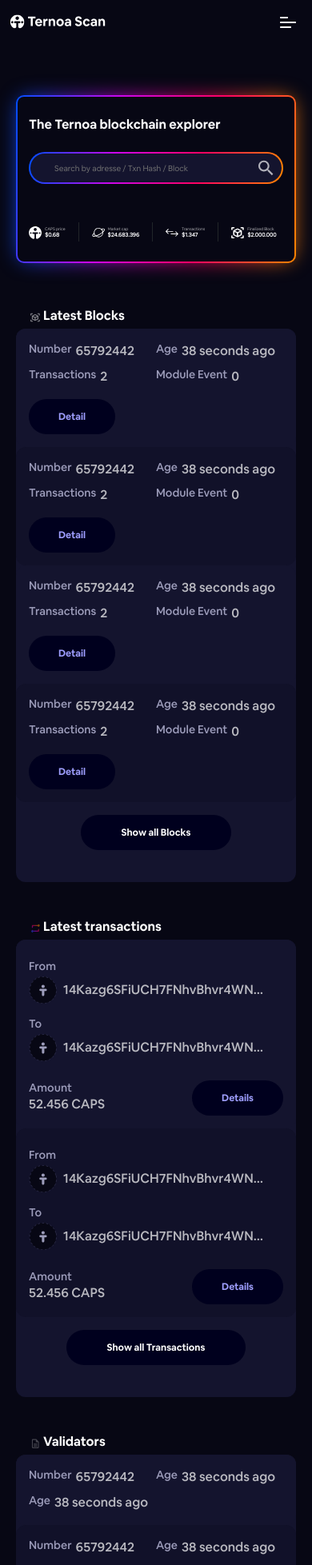
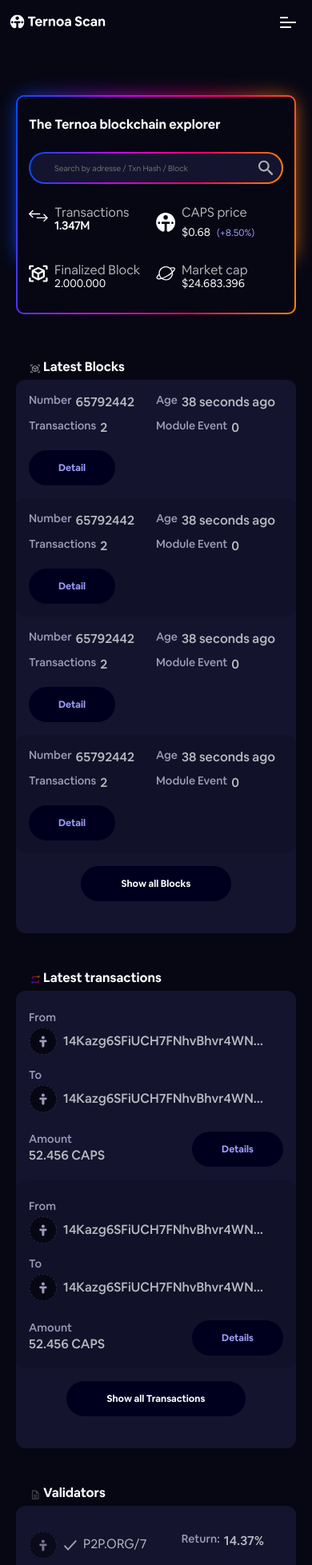
Before and after one commit to capsule-corp-ternoa/explorer, a Next.js app: page / in a window 390 px wide. Shown: the part 40-1997 px from the top of the page at 80% size. Built offline with nearby package versions, Linux system fonts and the light colour scheme.

Commit message:
Correspondent dashboard for mobile version.

```diff
--- a/pages/home-scan/HomeScan.module.scss
+++ b/pages/home-scan/HomeScan.module.scss
@@ -78,8 +78,8 @@
     width: 40px;
     height: 40px;
     @media (max-width: 1024px) {
-        width: 16px;
-        height: 16px;
+        width: 24px;
+        height: 24px;
     }
 }
 .blockButton {
@@ -234,14 +234,14 @@
         height: 25px;
     }
 
-    .logoTitle {
-        font-size: 5px!important;
-        line-height: 7px;
+    .logoSummary {
+        font-size: 14px!important;
+        line-height: 8px;
     }
 
-    .logoPrice {
-        font-size: 7px!important;
-        line-height: 8px;
+    .logoPercent {
+        font-size: 12px!important;
+        color: $white-blue;
     }
 
     .searchBarInfo {
--- a/pages/home-scan/HomeScan.tsx
+++ b/pages/home-scan/HomeScan.tsx
@@ -22,7 +22,7 @@
 const HomeScan: React.FC<HomeScanProps> = () => {
 
     const [isLaptop, setIsLaptop] = useState(false);
-    const mediaQuery = useMediaQuery({ query: '(min-device-width: 1024px)' });
+    const mediaQuery = useMediaQuery({ query: '(min-width: 1024px)' });
     const router = useRouter();
 
     const [totalTrans, setTotalTrans] = useState(true);
@@ -136,52 +136,101 @@
                                 </div>
                             </div>
                         </div>
+                        {isLaptop &&
                         <div className="d-flex mt-5">
                             <div className={`${style.searchBarInfo} pe-5 border-end border-dark`}>
                                 <div className="d-flex flex-items-center">
-                                    <div className={`${isLaptop ? 'pt-2' : ''}`}>
+                                    <div className='pt-2'>
                                         <CAPSLogo className={style.Logo}></CAPSLogo>
                                     </div>
-                                    <div className={"d-flex flex-column " + (isLaptop ? 'ms-3': 'ms-1')}>
-                                        <div className={`${style.logoTitle} fs-6 text-opacity text-ellipsis`}>CAPS price</div>
-                                        <div className={`${style.logoPrice} fs-5 fw-bold`}>$0.68</div>
+                                    <div className={"d-flex flex-column ms-3"}>
+                                        <div className="fs-6 text-opacity text-ellipsis">CAPS price</div>
+                                        <div className="fs-5 fw-bold">$0.68</div>
                                     </div>
                                 </div>
                             </div>
                             <div className={`${style.searchBarInfo} pe-5 ps-3 border-end border-dark`}>
                                 <div className="d-flex flex-items-center">
-                                    <div className={`${isLaptop ? 'pt-2' : ''}`}>
+                                    <div className='pt-2'>
                                         <MarketLogo className={style.Logo}></MarketLogo>
                                     </div>
-                                    <div className={`d-flex flex-column ${isLaptop ? 'ms-3': 'ms-1'}`}>
-                                        <div className={`${style.logoTitle} fs-6 text-opacity text-ellipsis`}>Market cap</div>
-                                        <div className={`${style.logoPrice} fs-5 fw-bold`}>$24.683.396</div>
+                                    <div className={`d-flex flex-column ms-3`}>
+                                        <div className="fs-6 text-opacity text-ellipsis">Market cap</div>
+                                        <div className="fs-5 fw-bold">$24.683.396</div>
                                     </div>
                                 </div>
                             </div>
                             <div className={`${style.searchBarInfo} pe-5 ps-3 border-end border-dark`}>
                                 <div className="d-flex flex-items-center">
-                                    <div className={`${isLaptop ? 'pt-2' : ''}`}>
+                                    <div className='pt-2'>
                                         <TransactionLogo className={style.Logo}></TransactionLogo>
                                     </div>
-                                    <div className={`d-flex flex-column ${isLaptop ? 'ms-3': 'ms-1'}`}>
-                                        <div className={`${style.logoTitle} fs-6 text-opacity text-ellipsis`}>Transactions</div>
-                                        <div className={`${style.logoPrice} fs-5 fw-bold`}>$1.347</div>
+                                    <div className={`d-flex flex-column 'ms-3'`}>
+                                        <div className="fs-6 text-opacity text-ellipsis">Transactions</div>
+                                        <div className="fs-5 fw-bold">$1.347</div>
                                     </div>
                                 </div>
                             </div>
                             <div className={`${style.searchBarInfo} ps-3`}>
                                 <div className="d-flex flex-items-center">
-                                    <div className={`${isLaptop ? 'pt-2' : ''}`}>
+                                    <div className='pt-2'>
                                         <BlockLogo className={style.Logo}></BlockLogo>
                                     </div>
-                                    <div className={`d-flex flex-column ${isLaptop ? 'ms-3': 'ms-1'}`}>
-                                        <div className={`${style.logoTitle} fs-6 text-opacity text-ellipsis`}>Finalized Block</div>
-                                        <div className={`${style.logoPrice} fs-5 fw-bold`}>$2.000.000</div>
+                                    <div className={`d-flex flex-column ms-3`}>
+                                        <div className="fs-6 text-opacity text-ellipsis">Finalized Block</div>
+                                        <div className="fs-5 fw-bold">$2.000.000</div>
                                     </div>
                                 </div>
                             </div>
                         </div>
+                        }
+                        {!isLaptop &&
+                        <div className="flex flex-col mt-4 mb-2">
+                            <div className="flex-1 flex flex-row">
+                                <div className="flex-1 flex flex-col">
+                                    <div className="flex flex-row flex-items-center">
+                                        <TransactionLogo className={style.Logo}></TransactionLogo>
+                                        <div className="flex-1 flex flex-col ms-2">
+                                            <span className="fs-6 text-opacity text-ellipsis">Transactions</span>
+                                            <span className={`${style.logoSummary} fs-5 fw-bold`}>1.347M</span>
+                                        </div>
+                                    </div>
+                                </div>
+                                <div className="flex-1 flex flex-col">
+                                    <div className="flex flex-row flex-items-center">
+                                        <CAPSLogo className={style.Logo}></CAPSLogo>
+                                        <div className="flex-1 flex flex-col ms-2">
+                                            <span className="fs-6 text-opacity text-ellipsis">CAPS price</span>
+                                            <div>
+                                                <span className={style.logoSummary}>$0.68</span>
+                                                <span className={`${style.logoPercent} ms-2`}>(+8.50%)</span>
+                                            </div>
+                                        </div>
+                                    </div>
+                                </div>
+                            </div>
+                            <div className="flex-1 flex flex-row mt-4">
+                                <div className="flex-1 flex flex-col">
+                                    <div className="flex flex-row flex-items-center">
+                                        <BlockLogo className={style.Logo}></BlockLogo>
+                                        <div className="flex-1 flex flex-col ms-2">
+                                            <span className="fs-6 text-opacity text-ellipsis">Finalized Block</span>
+                                            <span className={style.logoSummary}>2.000.000</span>
+                                        </div>
+                                    </div>
+                                </div>
+                                <div className="flex-1 flex flex-col">
+                                    <div className="flex flex-row flex-items-center">
+                                        <MarketLogo className={style.Logo}></MarketLogo>
+                                        <div className="flex-1 flex flex-col ms-2">
+                                            <span className="fs-6 text-opacity text-ellipsis">Market cap</span>
+                                            <span className={style.logoSummary}>$24.683.396</span>
+                                        </div>
+                                    </div>
+                                </div>
+                            </div>
+                        </div>
+                        }
                     </div>
 
                     <div className={`row ${isLaptop ? 'mt-5' : ''}`}>
@@ -563,29 +612,39 @@
                                 dummyData.map((item, key) => {
                                     return(
                                         <div className={style.mobileView + " " + (key%2==1?style.blackMobileView:'')}>
-                                            <div className="flex flex-row">
-                                                <div className="flex-1 flex flex-row">
-                                                    <span className={style.mobileLabel}>Number</span>
-                                                    <span className={style.mobileValue}>65792442</span>
+                                            <div className="flex flex-row mt-3">
+                                                <div className="flex-1 flex flex-row flex-grow-6">
+                                                    <div className="text-large text-opacity">
+                                                        <CAPSDark />
+                                                        <Check className="ms-2"/>
+                                                        <span className="ms-2">P2P.ORG/7</span>
+                                                    </div>
                                                 </div>
-                                                <div className="flex-1 flex flex-row">
-                                                    <span className={style.mobileLabel}>Age</span>
-                                                    <span className={style.mobileValue}>38 seconds ago</span>
+                                                <div className="flex-1 flex flex-row flex-grow-4">
+                                                    <span className={style.mobileLabel}>Return:</span>
+                                                    <span className={style.mobileValue}>14.37%</span>
                                                 </div>
                                             </div>
-                                            <div className="flex flex-row mt-2">
-                                                <span className={style.mobileLabel}>Age</span>
-                                                <span className={style.mobileValue}>38 seconds ago</span>
+                                            <div className="flex flex-row mt-4">
+                                                <span className={style.mobileLabel}>Total staked:</span>
+                                                <span className={style.mobileValue}>5.965.695</span>
+                                            </div>
+                                            <div className="flex flex-row mt-2 mb-2">
+                                                <span className={style.mobileLabel}>Commissions:</span>
+                                                <span className={style.mobileValue}>0.00%</span>
                                             </div>
                                         </div>
                                     )
                                 })
                                 }
+                                {!isLaptop && <div className="d-flex justify-content-center py-3">
+                                    <button className={"btn btn-secondary rounded-pill " + style.showAllButton}>Show all Validators</button>
+                                </div>}
                             </div>
                         </div>
                     </div>
 
-                    <div className="row mt-5">
+                    <div className={"row" + (isLaptop && " mt-5")}>
                         <div className="col-sm-6 mt-5">
                             <div className={style.chartBlock}>
                                 <div className={"flex flex-row flex-items-center flex-between " + style.mMinus50}>
@@ -627,6 +686,7 @@
                                 </ResponsiveContainer>
                             </div>
                         </div>
+                        {isLaptop &&
                         <div className="col-sm-6 mt-5">
                             <div className={style.chartBlock}>
                                 <div className="cursor-point flex flex-row flex-center" onClick={()=>setAverBlock(!averBlock)}>
@@ -661,6 +721,7 @@
                                 </ResponsiveContainer>
                             </div>
                         </div>
+                        }
                     </div>
                 </div>
                 <Footer />
--- a/styles/globals.scss
+++ b/styles/globals.scss
@@ -122,6 +122,14 @@
   flex: 1;
 }
 
+.flex-grow-6 {
+  flex-grow: 6;
+}
+
+.flex-grow-4 {
+  flex-grow: 4;
+}
+
 .w-fit-content {
   width: fit-content!important;
 }
```
